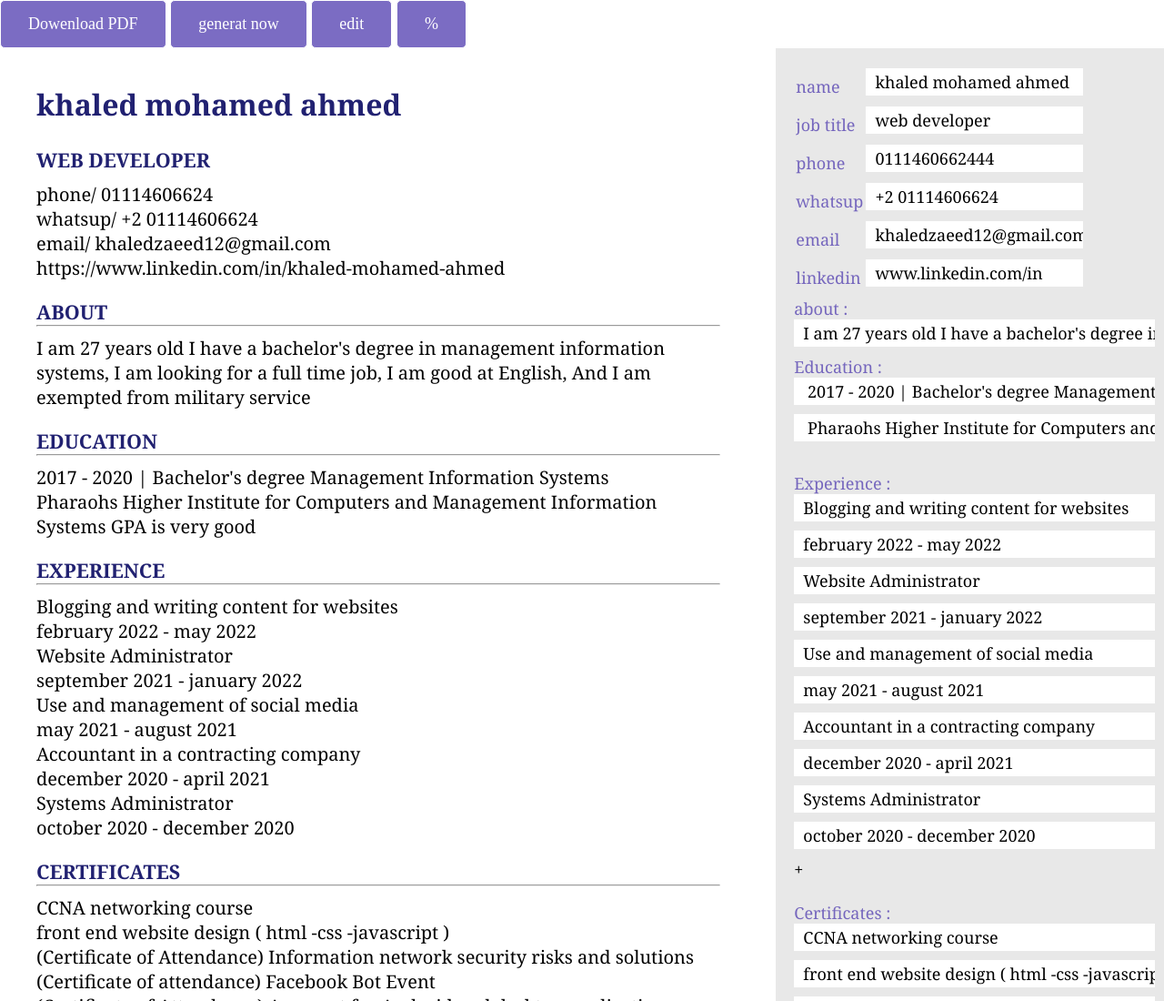
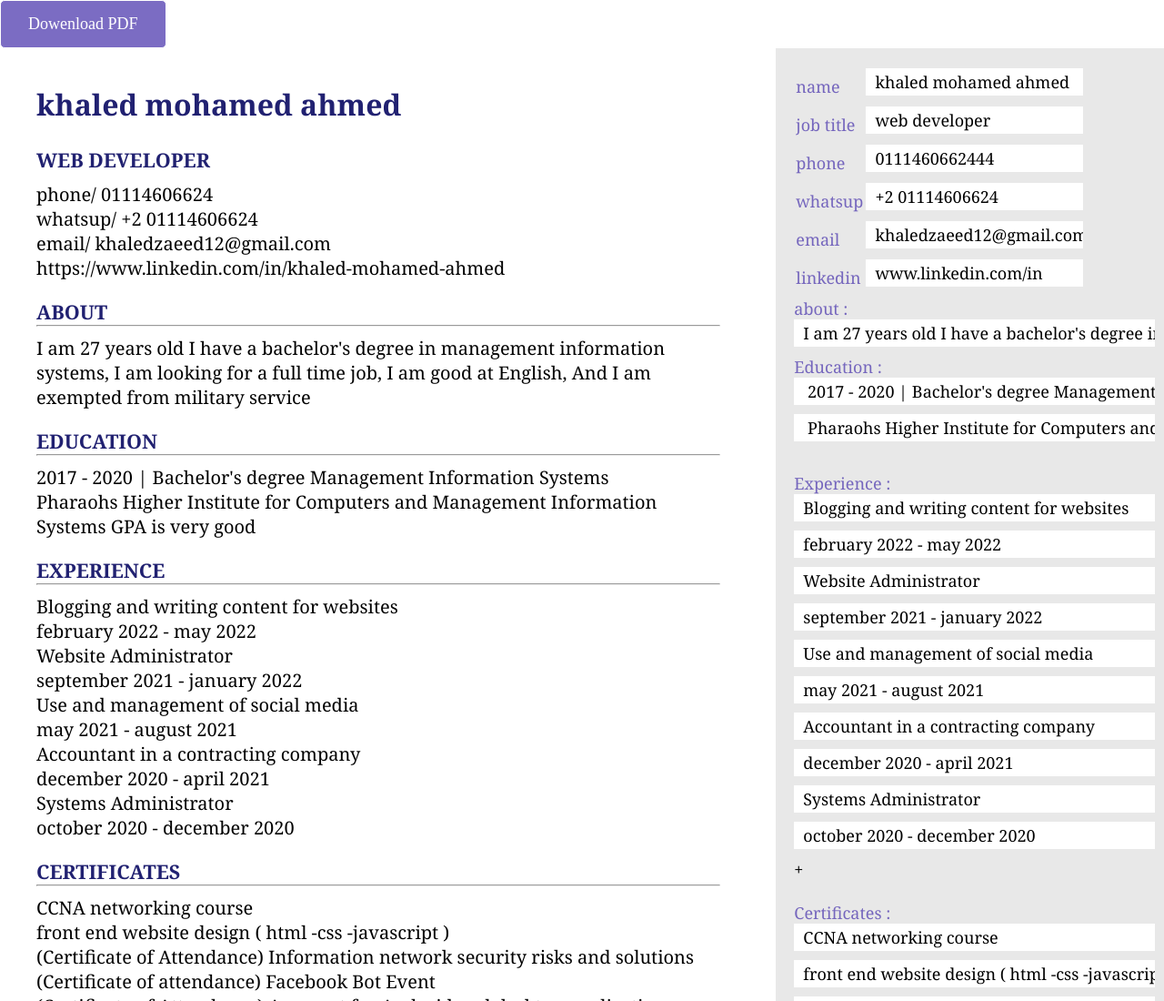
Before and after one commit to pashmoparmig/cv_maker, a plain HTML site: page index.html in a window 1280 px wide. Shown: the top 1100 px of the page at 91% size. Drawn offline with Linux system fonts and the light colour scheme.

Commit message:
Update index.html

```diff
--- a/index.html
+++ b/index.html
@@ -8,9 +8,9 @@
     </head>
     <body>
         <button onclick="grneratepdf()">Dowenload PDF</button>
-        <button onclick="grneratepdf()"> generat now</button>
+<!--         <button onclick="grneratepdf()"> generat now</button> -->
         <!-- <button onclick="grneratepdf()"> generat now</button> -->
-        <button>edit</button> <button>%</button>
+<!--         <button>edit</button> <button>%</button> -->
 
         <!-- <button onclick="grneratepdf()"> generat now</button> -->
 
```
